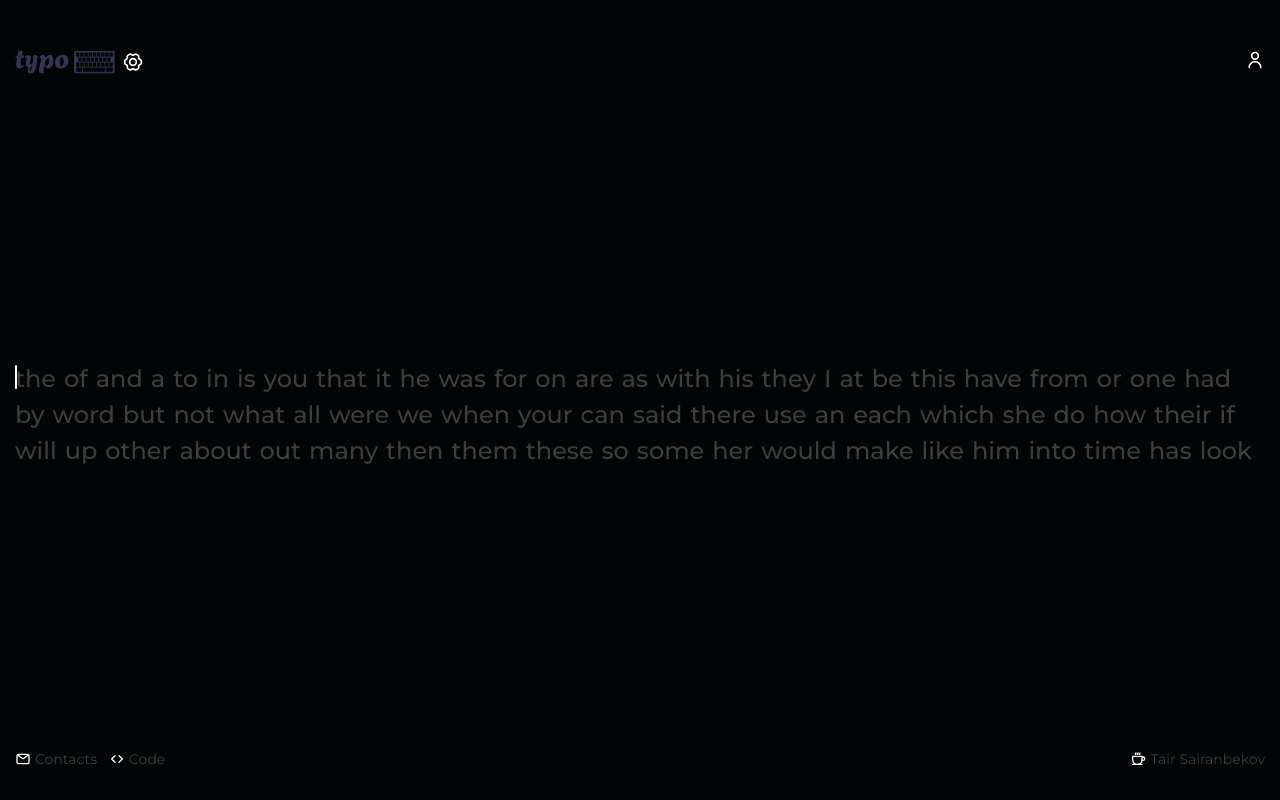
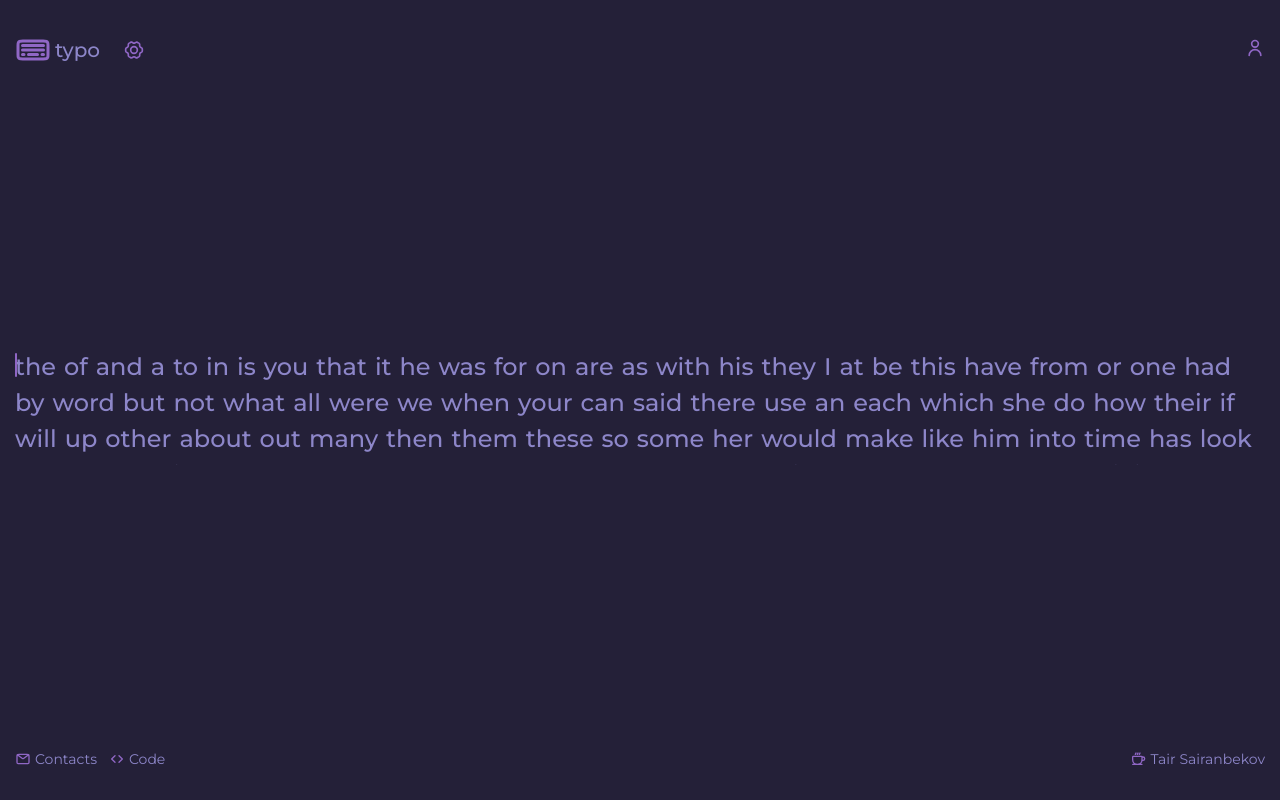
Before and after one commit to Tairascii/typo, a Next.js app: page / in a window 1280 px wide. Built offline with nearby package versions, Linux system fonts and the light colour scheme.

Commit message:
interface change

```diff
--- a/src/components/Footer/Footer.module.css
+++ b/src/components/Footer/Footer.module.css
@@ -12,6 +12,8 @@
   align-items: center;
   justify-content: center;
   gap: 4px;
+  text-decoration: none;
+  color: var(--bg-secondary);
 }
 
 .links {
--- a/src/components/Footer/Footer.tsx
+++ b/src/components/Footer/Footer.tsx
@@ -8,16 +8,16 @@ function Footer(): JSX.Element {
     <footer className={styles.block}>
       <div className={styles.links}>
         <div className={styles.link}>
-          <MailIcon width={16} height={16} borderColor='#fff' />
+          <MailIcon width={16} height={16} borderColor='#9067c6' />
           <span className={styles.linkTitle}>Contacts</span>
         </div>
-        <div className={styles.link}>
-          <CodeIcon width={16} height={16} borderColor='#fff' />
+        <a className={styles.link} href='https://github.com/Tairascii/typo'>
+          <CodeIcon width={16} height={16} borderColor='#9067c6' />
           <span className={styles.linkTitle}>Code</span>
-        </div>
+        </a>
       </div>
       <div className={styles.creator}>
-        <CoffeeIcon width={16} height={16} borderColor='#fff' />
+        <CoffeeIcon width={16} height={16} borderColor='#9067c6' />
         <span className={styles.name}>Tair Sairanbekov</span>
       </div>
     </footer>
--- a/src/components/Header/Header.module.css
+++ b/src/components/Header/Header.module.css
@@ -9,5 +9,18 @@
   display: flex;
   align-items: center;
   justify-content: center;
-  gap: 8px;
+  gap: 24px;
 }
+
+.logo {
+  display: flex;
+  align-items: center;
+  justify-content: center;
+  gap: 4px;
+}
+
+.logoTitle {
+  font-size: 20px;
+  font-weight: 500;
+  pointer-events: none;
+}
--- a/src/components/Header/Header.tsx
+++ b/src/components/Header/Header.tsx
@@ -1,18 +1,20 @@
-import Image from 'next/image'
 import styles from './Header.module.css'
-import CodeIcon from '@/ui/Icons/CodeIcon'
 import SettingsIcon from '@/ui/Icons/SettingsIcon'
 import UserIcon from '@/ui/Icons/UserIcon'
+import KeyboardIcon from '@/ui/Icons/KeyboardIcon'
 
 function Header(): JSX.Element {
   return (
     <header className={styles.block}>
       <div className={styles.leftSide}>
-        <Image src={'/images/logo.svg'} alt={'logo'} width={100} height={60} />
-        <SettingsIcon width={20} height={20} borderColor='#fff' />
+        <div className={styles.logo}>
+          <KeyboardIcon borderColor='#9067c6' width={36} height={36} />
+          <span className={styles.logoTitle}>typo</span>
+        </div>
+        <SettingsIcon width={20} height={20} borderColor='#9067c6' />
       </div>
       <div className={styles.rightSide}>
-        <UserIcon width={20} height={20} borderColor='#fff' />
+        <UserIcon width={20} height={20} borderColor='#9067c6' />
       </div>
     </header>
   )
--- a/src/components/Words/Words.module.css
+++ b/src/components/Words/Words.module.css
@@ -35,8 +35,7 @@
   height: 24px;
   width: 2px;
   border-radius: 2px;
-  background-color: var(--purple-primary);
-  background-color: white;
+  background-color: var(--accent-primary);
   animation: carretAnimation infinite ease 1s;
 }
 
--- a/src/styles/globals.css
+++ b/src/styles/globals.css
@@ -1,16 +1,16 @@
 :root {
-  --black-primary: #000505;
-  --purple-primary: #3b3355;
-  --black-secondary: #3e3e3e;
-  --white-primary: #fefefa;
+  --bg-primary: #242038;
+  --accent-primary: #9067c6;
+  --bg-secondary: #8d86c9;
+  --white-primary: #f7ece1;
   --main-width: 1250px;
   --ui-red: #6c0f16;
 }
 
 body {
   margin: 0;
-  background-color: var(--black-primary);
-  color: var(--black-secondary);
+  background-color: var(--bg-primary);
+  color: var(--bg-secondary);
   display: flex;
   align-items: center;
   height: 100vh;
--- /dev/null
+++ b/src/ui/Icons/KeyboardIcon.tsx
@@ -0,0 +1,17 @@
+import Icon, { IconProps } from './Icon'
+
+function KeyboardIcon({ borderColor, width, height }: IconProps): JSX.Element {
+  return (
+    <Icon width={width} height={height} originalHeight={24} originalWidth={24}>
+      <path
+        d='M18 15H19M9 15H15M6 15H5M5 12H19M5 9H19M2 14.8002V9.2002C2 8.08009 2 7.51962 2.21799 7.0918C2.40973 6.71547 2.71547 6.40973 3.0918 6.21799C3.51962 6 4.08009 6 5.2002 6H18.8002C19.9203 6 20.4796 6 20.9074 6.21799C21.2837 6.40973 21.5905 6.71547 21.7822 7.0918C22 7.5192 22 8.07899 22 9.19691V14.8031C22 15.921 22 16.48 21.7822 16.9074C21.5905 17.2837 21.2837 17.5905 20.9074 17.7822C20.48 18 19.921 18 18.8031 18H5.19691C4.07899 18 3.5192 18 3.0918 17.7822C2.71547 17.5905 2.40973 17.2837 2.21799 16.9074C2 16.4796 2 15.9203 2 14.8002Z'
+        stroke={borderColor}
+        strokeWidth='2'
+        strokeLinecap='round'
+        strokeLinejoin='round'
+      />
+    </Icon>
+  )
+}
+
+export default KeyboardIcon
```
Also changed, not shown: public/images/Keyboard.svg (added), public/images/logo.svg (deleted).
